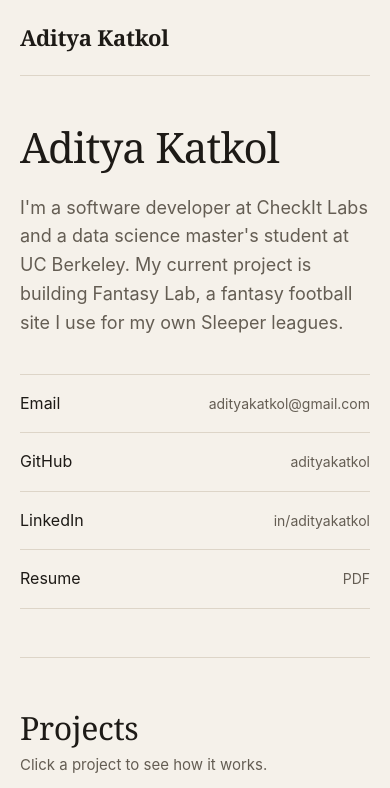
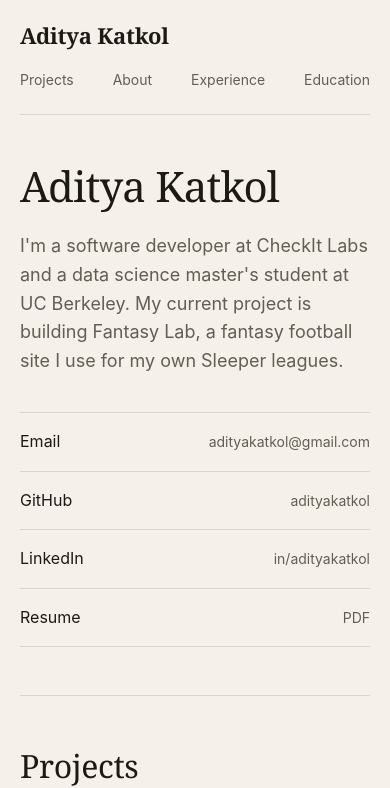
Before and after one commit to adityakatkol/adityakatkol.github.io, a plain HTML site: page index.html in a window 390 px wide. Shown: the top 788 px of the page. Drawn offline with Linux system fonts and the light colour scheme.

Commit message:
Show section links on phones

```diff
--- a/css/style.css
+++ b/css/style.css
@@ -136,8 +136,11 @@ h2 { font-family: var(--serif); font-weight: 400; font-size: 40px; letter-spacin
 @media (max-width: 760px) {
   body { font-size: 16px; }
   .wrap { padding: 0 20px; }
-  .top { padding: 20px 0; }
-  .menu { display: none; }
+  .top { padding: 18px 0 14px; flex-direction: column; align-items: flex-start; gap: 10px; }
+  .top nav { width: 100%; overflow-x: auto; -webkit-overflow-scrolling: touch; scrollbar-width: none; }
+  .top nav::-webkit-scrollbar { display: none; }
+  .menu { gap: 12px; font-size: 14px; white-space: nowrap; justify-content: space-between; }
+  .menu a { display: inline-block; padding: 6px 0; }
   .hero { grid-template-columns: 1fr; gap: 36px; padding: 48px 0 48px; }
   h1 { font-size: 42px; }
   .lede { font-size: 18px; }
--- a/index.html
+++ b/index.html
@@ -9,7 +9,7 @@
   <meta property="og:description" content="Software developer and data science master's student. Projects, experience and resume.">
   <meta property="og:image" content="assets/img/fantasy-lab-player.jpg">
   <link rel="icon" href="assets/favicon.svg" type="image/svg+xml">
-  <link rel="stylesheet" href="css/style.css">
+  <link rel="stylesheet" href="css/style.css?v=2">
 </head>
 <body data-page="home">
   <div class="wrap">
```
Also changed, not shown: project.html (+1 -1 lines).
